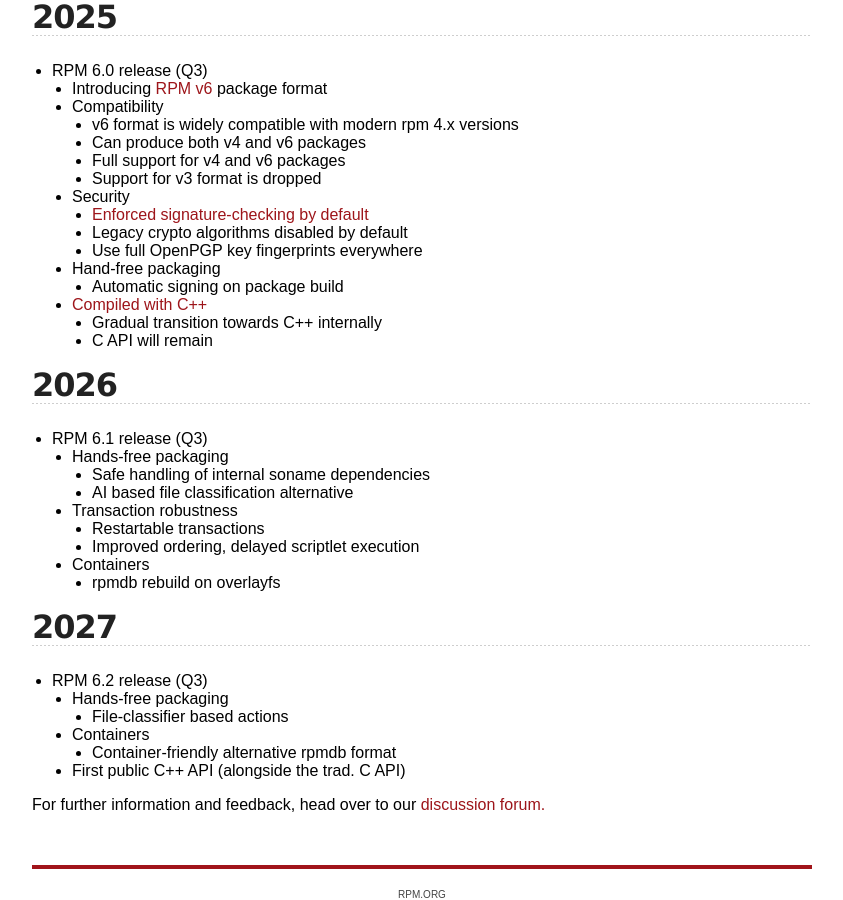
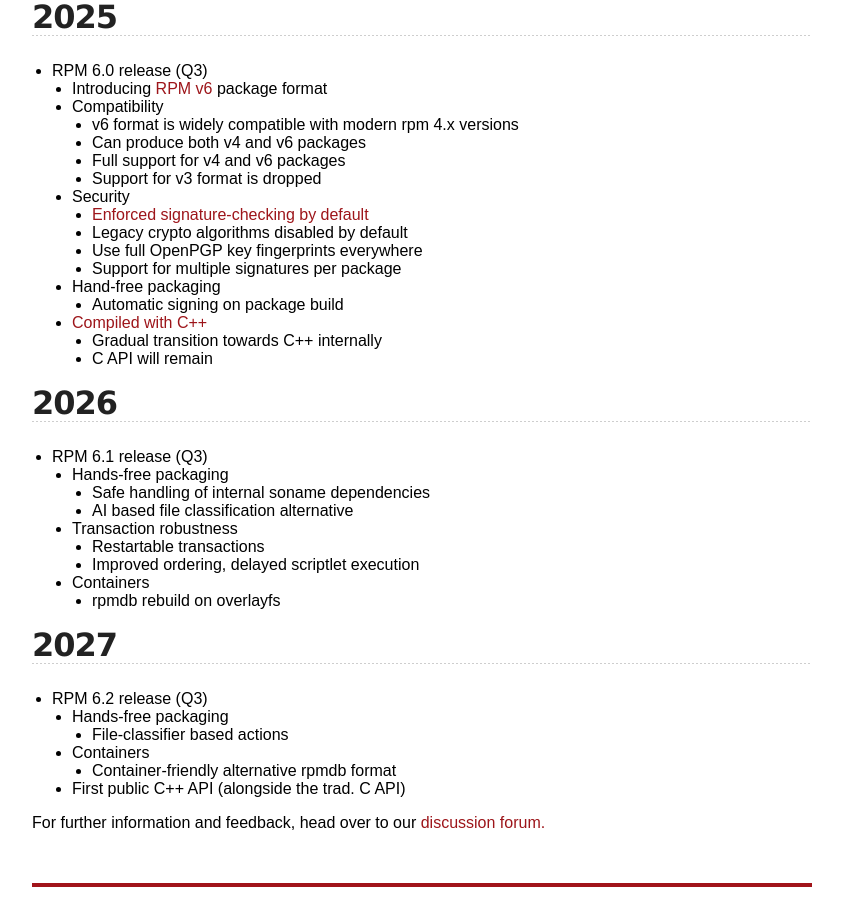
Before and after one commit to rpm-software-management/rpm-web, a Jekyll site: the page built from roadmap.md, in a window 1280 px wide and 900 px high, scrolled down 619 px. Shown: the whole window, without its empty margins (218-1061 px from the left). Built offline with Jekyll 4.4.1, drawn with Linux system fonts in a browser that asks for light colours.

Commit message:
Add multi-signature support for 6.0 roadmap

```diff
--- a/roadmap.md
+++ b/roadmap.md
@@ -33,6 +33,7 @@ title: rpm.org - Roadmap
     * [Enforced signature-checking by default](https://github.com/rpm-software-management/rpm/issues/1573)
     * Legacy crypto algorithms disabled by default
     * Use full OpenPGP key fingerprints everywhere
+    * Support for multiple signatures per package
   * Hand-free packaging
     * Automatic signing on package build
   * [Compiled with C++](https://github.com/rpm-software-management/rpm/discussions/2983)
```
